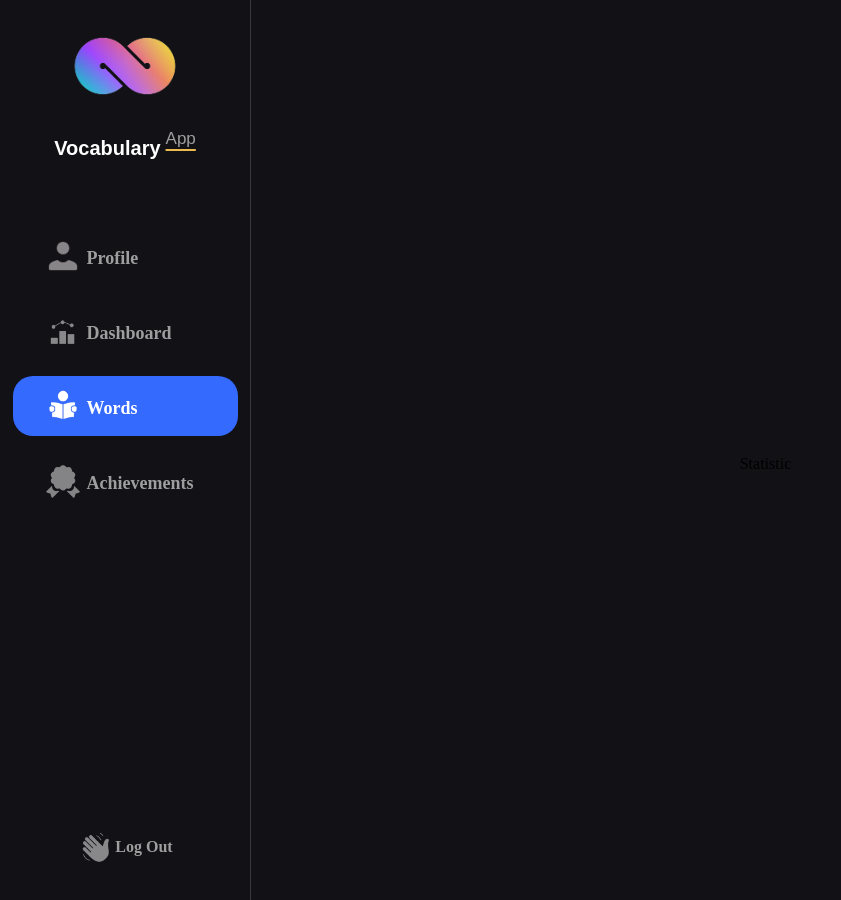
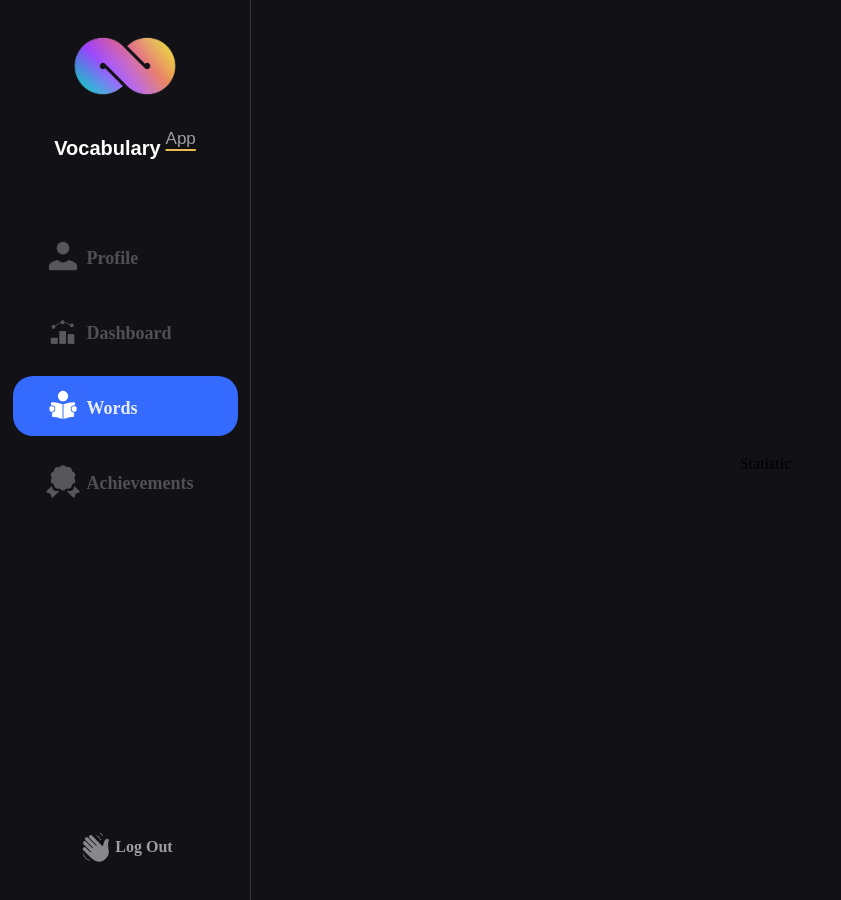
Before and after one commit to Exooo1/Words, a React (Create React App) app: page /app/dashboard in a window 1280 px wide. Shown: the top 900 px of the page, without its empty margins (0-841 px from the left). Built offline with nearby package versions, Linux system fonts and the light colour scheme; no server answers.

Commit message:
fixed appVocab

```diff
--- a/src/Components/App/AppVocabulary.tsx
+++ b/src/Components/App/AppVocabulary.tsx
@@ -1,12 +1,12 @@
-import React, { useEffect, useState } from 'react'
-import { Outlet, useNavigate } from 'react-router-dom'
-import { useAppDispatch, useAppSelector } from '../../Redux/ReduxUtils'
-import { fetchLogOut } from '../../Redux/AuthReducer'
-import { HintModal } from '../../Common/ModalComponents/HintModal/HintModal'
-import { authReselect } from '../../Redux/Reselect'
-import { NavLinkApp } from './NavLinkApp/NavLinkApp'
-import { fetchGetProfile } from '../../Redux/ProfileReducer'
-import './appVocabulary.scss'
+import React, {useEffect, useState} from 'react'
+import {Outlet, useNavigate} from 'react-router-dom'
+import {useAppDispatch, useAppSelector} from '../../Redux/ReduxUtils'
+import {fetchLogOut} from '../../Redux/AuthReducer'
+import {HintModal} from '../../Common/ModalComponents/HintModal/HintModal'
+import {authReselect} from '../../Redux/Reselect'
+import {NavLinkElement} from './NavLinkElement/NavLinkElement'
+import {fetchGetProfile} from '../../Redux/ProfileReducer'
+import styles from './appVocabulary.module.scss'
 import vocab from '../../Assets/Images/vocab.png'
 import dashboard from '../../Assets/Images/dashboard.png'
 import profile from '../../Assets/Images/profile.png'
@@ -53,34 +53,35 @@ export const AppVocabulary = () => {
     }, [])
     const changeNav = (id: number) => {
         setNav(
-      nav.map((item) => (item.id !== id ? { ...item, style: false } : { ...item, style: true })),
+            nav.map((item) => (item.id !== id ? {...item, style: false} : {...item, style: true})),
         )
     }
     const handlerLogOut = () => dispatch(fetchLogOut())
     if (auth === 0) navigate('/auth')
+    const NavLinks = nav.map((item) => (
+        <NavLinkElement key={item.id} click={() => changeNav(item.id)} {...item} />
+    ))
     return (
         <div>
-      <HintModal />
-      <div className='container'>
-        <div className='container_navApp'>
-          <div className='container_navApp_logoContent'>
-            <img src={logo} alt='' />
+            <HintModal/>
+            <div className={styles.nav}>
+                <div className={styles.nav_content}>
+                    <div className={styles.nav_content_logo}>
+                        <img src={logo} alt=''/>
                         <div>
                             <h1>Vocabulary</h1>
                             <h2>App</h2>
                         </div>
                     </div>
-          <div className='container_navApp_link'>
-            {nav.map((item) => (
-              <NavLinkApp key={item.id} click={() => changeNav(item.id)} {...item} />
-            ))}
+                    <div className={styles.nav_content_links}>
+                        {NavLinks}
                     </div>
-          <div className='container_navApp_logout' onClick={handlerLogOut}>
-            <img src={logout} alt='' />
+                    <div className={styles.nav_content_logOut} onClick={handlerLogOut}>
+                        <img src={logout} alt='LogOut'/>
                         <p>Log Out</p>
                     </div>
                 </div>
-        <Outlet />
+                <Outlet/>
             </div>
         </div>
     )
--- a/src/Components/App/NavLinkApp/NavLinkApp.tsx
+++ b/src/Components/App/NavLinkElement/NavLinkElement.tsx
@@ -1,5 +1,6 @@
 import React from 'react'
 import { Link } from 'react-router-dom'
+import styles from '../appVocabulary.module.scss'
 
 type LinkAppType = {
   path: string
@@ -9,10 +10,10 @@ type LinkAppType = {
   style: boolean
 }
 
-export const NavLinkApp: React.FC<LinkAppType> = ({ path, style, name, img, click }) => {
+export const NavLinkElement: React.FC<LinkAppType> = ({ path, style, name, img, click }) => {
   return (
-    <div className={style ? 'nav_active_class' : ''}>
-      <img src={img} alt='' />
+    <div className={style ? styles.nav_content_links_activeClass : ''}>
+      <img src={img} alt={name} />
       <Link to={path} onClick={click}>
         {name}
       </Link>
--- a/src/Components/App/appVocabulary.scss
+++ b/src/Components/App/appVocabulary.module.scss
@@ -1,4 +1,4 @@
-.container {
+.nav {
   min-height: 100vh;
   background: #111116;
   display: flex;
@@ -6,7 +6,7 @@
   align-items: center;
   font-family: 'Calibri Light';
 
-  .container_navApp {
+  &_content {
     border-right: solid rgba(132, 127, 127, 0.35) 1px;
     display: flex;
     color: rgba(179, 178, 178, 0.88);
@@ -16,7 +16,7 @@
     min-height: 927px;
     width: 250px;
 
-    .container_navApp_logoContent {
+    &_logo {
       display: flex;
       justify-content: center;
       align-items: center;
@@ -54,7 +54,7 @@
       }
     }
 
-    .container_navApp_logout {
+    &_logOut {
       min-height: 10vh;
       display: flex;
       justify-content: center;
@@ -81,7 +81,7 @@
       }
     }
 
-    .container_navApp_link {
+    &_links {
       height: 300px;
       margin-bottom: 270px;
       display: flex;
@@ -89,7 +89,13 @@
       align-items: center;
       justify-content: space-around;
 
+      .nav_content_links_activeClass {
+        background: #356aff;
+        opacity: 1;
+      }
+
       div {
+        transition: 1s;
         display: flex;
         justify-content: center;
         align-items: center;
@@ -98,11 +104,12 @@
         font-weight: 700;
         width: 90%;
         border-radius: 20px;
+        opacity: 0.3;
+
 
         img {
           width: 38px;
           height: 38px;
-          opacity: 0.5;
         }
 
         a {
@@ -111,28 +118,9 @@
           width: 120px;
           padding-left: 5px;
           text-decoration: none;
-          color: rgba(179, 178, 178, 0.88);
-        }
-
-        transition: 1s;
-      }
-
-      .nav_active_class {
-        background: #356aff;
-
-        a {
-          color: white;
-        }
-
-        img {
-          opacity: 1;
+          color: rgba(255, 253, 253, 0.88);
         }
       }
     }
   }
 }
-
-.outlet {
-  min-height: 100vh;
-  background: linear-gradient(to right, #121421, #252734);
-}
```
Lines whose indentation alone changed are shown as unchanged.
